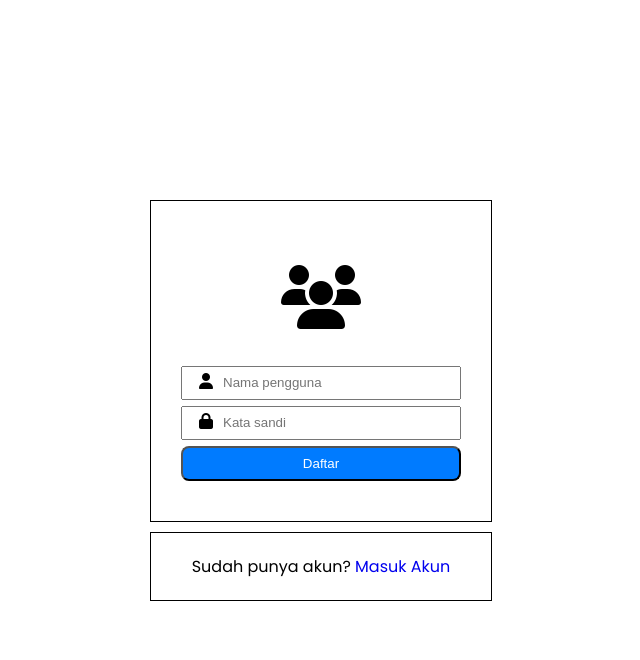
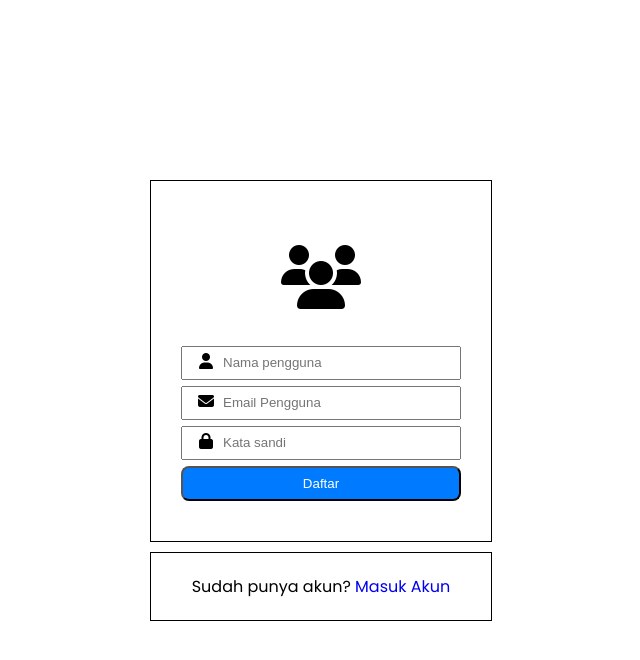
Before and after one commit to AdityaWijayanto19/Mini_Project, a PHP site: page /register.php in a window 1280 px wide. Shown: the top 660 px of the page, without its empty margins (319-959 px from the left). Run offline with PHP 8.4, Linux system fonts and the light colour scheme; some libraries are stand-ins or nearby versions.

Commit message:
update fitur login, register, dan dashboard

```diff
--- a/css/index.css
+++ b/css/index.css
@@ -34,7 +34,7 @@ body{
     padding-bottom: 20px;
 }
 
-.username{
+.email{
     height: 30px;
     width: 280px;
     display: flex;
@@ -43,7 +43,7 @@ body{
     padding-left: 10px;
 }
 
-.username .iconUser{
+.email .iconUser{
     position: absolute;
     height: 30px;
     width: 50px;
@@ -52,7 +52,7 @@ body{
     font-size: 16px;
 }
 
-.username input{
+.email input{
     height: 28px;
     width: 100%;
     padding-left: 40px;
--- a/css/register.css
+++ b/css/register.css
@@ -34,7 +34,7 @@ body{
     padding-bottom: 20px;
 }
 
-.username{
+.name{
     height: 30px;
     width: 280px;
     display: flex;
@@ -43,7 +43,7 @@ body{
     padding-left: 10px;
 }
 
-.username .iconUser{
+.name .iconUser{
     position: absolute;
     height: 30px;
     width: 50px;
@@ -52,13 +52,40 @@ body{
     font-size: 16px;
 }
 
-.username input{
+.name input{
     height: 28px;
     width: 100%;
     padding-left: 40px;
     color: black;
     outline: none;
 }
+
+.email{
+    height: 30px;
+    width: 280px;
+    display: flex;
+    position: relative;
+    padding-bottom: 10px;
+    padding-left: 10px;
+}
+
+.email .iconUser{
+    position: absolute;
+    height: 30px;
+    width: 50px;
+    color: black;
+    line-height: 32px;
+    font-size: 16px;
+}
+
+.email input{
+    height: 28px;
+    width: 100%;
+    padding-left: 40px;
+    color: black;
+    outline: none;
+}
+
 
 .password{
     height: 30px;
--- /dev/null
+++ b/database/db.php
@@ -0,0 +1,15 @@
+<?php
+//KONEKSI KE DATABASE 'mini_project'
+$host = 'localhost';
+$username = 'root';
+$password = '';
+$dbname = 'mini_project';
+
+// MEMBUAT KONEKSI
+$conn = new mysqli($host, $username, $password, $dbname);
+
+// CEK APAKAH KONEKSI BERHASIL
+if ($conn->connect_error) {
+    die("Koneksi gagal: " . $conn->connect_error);
+}
+?>
--- a/js/hide.js
+++ b/js/hide.js
@@ -1,4 +1,4 @@
-const hide = document.querySelector("#inputPass");
+const hide = document.querySelector("#password");
 const btn_show = document.querySelector("#toggleIcon");
 
     if(btn_show){
--- a/register.php
+++ b/register.php
@@ -1,3 +1,56 @@
+<?php
+    // MEMASUKKAN FILE KONEKSI KE DATABASE
+    include ('database/db.php');
+
+    // AMBIL EMAIL PENGGUNA YANG SUDAH LOGIN (Contoh, email statis untuk testing)
+    $email = 'user@example.com';
+
+    // SUBMIT DENGAN METODE POST
+    if ($_SERVER['REQUEST_METHOD'] == 'POST') {
+        // AMBIL DATA DARI FORM ATAU REQUEST USER
+        $name = isset($_POST['name']) ? $_POST['name'] : '';
+        $email = isset($_POST['email']) ? $_POST['email'] : '';
+        $password = isset($_POST['password']) ? $_POST['password'] : '';
+
+        // VALIDASI INPUT
+        if (empty($name) || empty($email) || empty($password)) {
+            die("Semua kolom harus diisi!");
+        }
+
+        // PASSWORD ENKRIPSI
+        $hashedPassword = password_hash($password, PASSWORD_BCRYPT);
+
+        // Cek apakah email sudah terdaftar
+        $stmt_check_email = $conn->prepare("SELECT * FROM user WHERE email = ?");
+        $stmt_check_email->bind_param("s", $email);
+        $stmt_check_email->execute();
+        $result = $stmt_check_email->get_result();
+
+        // JIKA EMAIL SUDAH ADA MENAMPILKAN PESAN KESALAHAN
+        if ($result->num_rows > 0) {
+            die("Email sudah terdaftar. Silakan gunakan email yang lain.");
+        }
+
+        // MENAMBAHKAN DATA FORM KEDALAM TABEL USER DI DATABASE 'mini_project'
+        $stmt = $conn->prepare("INSERT INTO user (name, email, password) VALUES (?, ?, ?)");
+        $stmt->bind_param("sss", $name, $email, $hashedPassword);
+
+        // CEK JIKA QUERY BERHASIL
+        if ($stmt->execute()) {
+            // Menyimpan status untuk menampilkan notifikasi SweetAlert
+            $success = true;
+        } else {
+            $error = "Terjadi Kesalahan: " . $conn->error;
+        }
+
+        // MENUTUP KONEKSI
+        $stmt->close();
+        $conn->close();
+    }
+?>
+
+
+
 <!DOCTYPE html>
 <html lang="en">
 <head>
@@ -5,33 +58,42 @@
     <meta name="viewport" content="width=device-width, initial-scale=1.0">
     <title>Register Page</title>
     <link rel="stylesheet" href="https://cdnjs.cloudflare.com/ajax/libs/font-awesome/6.7.2/css/all.min.css"/>
+    <link href="https://cdn.jsdelivr.net/npm/sweetalert2@11.3.10/dist/sweetalert2.min.css" rel="stylesheet">
     <link rel="stylesheet" href="css/register.css">
 </head>
 <body>
     <div class="container">
         <div class="containerForm">
-            <form action="register.php" class="form">
+            <form action="register.php" class="form" method="POST">
                 <!-- icon login -->
-                <div class = "iconLogin">
+                <div class="iconLogin">
                     <i class="fa-solid fa-users"></i>
                 </div>
 
                 <!-- input username -->
-                <div class="username">
-                    <div class = "iconUser">
+                <div class="name">
+                    <div class="iconUser">
                         <i class="fa-solid fa-user"></i>
                     </div>
-                    <input type="text" placeholder="Nama pengguna">
+                    <input type="text" id="name" name="name" placeholder="Nama pengguna" required>
+                </div>
+
+                <!-- input email -->
+                <div class="email">
+                    <div class="iconUser">
+                        <i class="fa-solid fa-envelope"></i>
+                    </div>
+                    <input type="email" id="email" name="email" placeholder="Email Pengguna" required>
                 </div>
 
                 <!-- input kata sandi -->
                 <div class="password">
-                    <div class = "iconUser">
+                    <div class="iconUser">
                         <i class="fa-solid fa-lock"></i>
                     </div>
-                    <input type="password" name="password" placeholder="Kata sandi" id="inputPass" required>
+                    <input type="password" name="password" placeholder="Kata sandi" id="password" required>
                     <span class="showHide">
-                        <i id = "toggleIcon" class="fa-solid fa-eye"></i>
+                        <i id="toggleIcon" class="fa-solid fa-eye"></i>
                     </span>
                 </div>
 
@@ -39,10 +101,32 @@
                 <button type="submit">Daftar</button>
             </form>
         </div>
-        <div class = "containerLogin">
+        <div class="containerLogin">
             <p>Sudah punya akun? <a href="index.php">Masuk Akun</a></p>
         </div>
     </div>
-    <Script src="js/hide.js"></Script>
+
+    <script src="https://cdn.jsdelivr.net/npm/sweetalert2@11.3.10/dist/sweetalert2.all.min.js"></script>
+
+    <script>
+        // Jika pendaftaran berhasil, tampilkan SweetAlert
+        <?php if (isset($success) && $success): ?>
+            Swal.fire({
+                icon: 'success',
+                title: 'Pendaftaran Berhasil!',
+                text: 'Akun Anda telah berhasil didaftarkan!',
+                confirmButtonText: 'OK'
+            }).then(function() {
+                window.location = 'index.php'; // Ganti dengan halaman yang sesuai setelah berhasil daftar
+            });
+        <?php endif; ?>
+
+        // Jika terjadi kesalahan
+        <?php if (isset($error)): ?>
+            alert("<?php echo $error; ?>");
+        <?php endif; ?>
+    </script>
+
+    <script src="js/hide.js"></script>
 </body>
 </html>
```
Also changed, not shown: dashboard.php (added, +28 -0 lines), index.php (+63 -16 lines), logout.php (added, +11 -0 lines).
